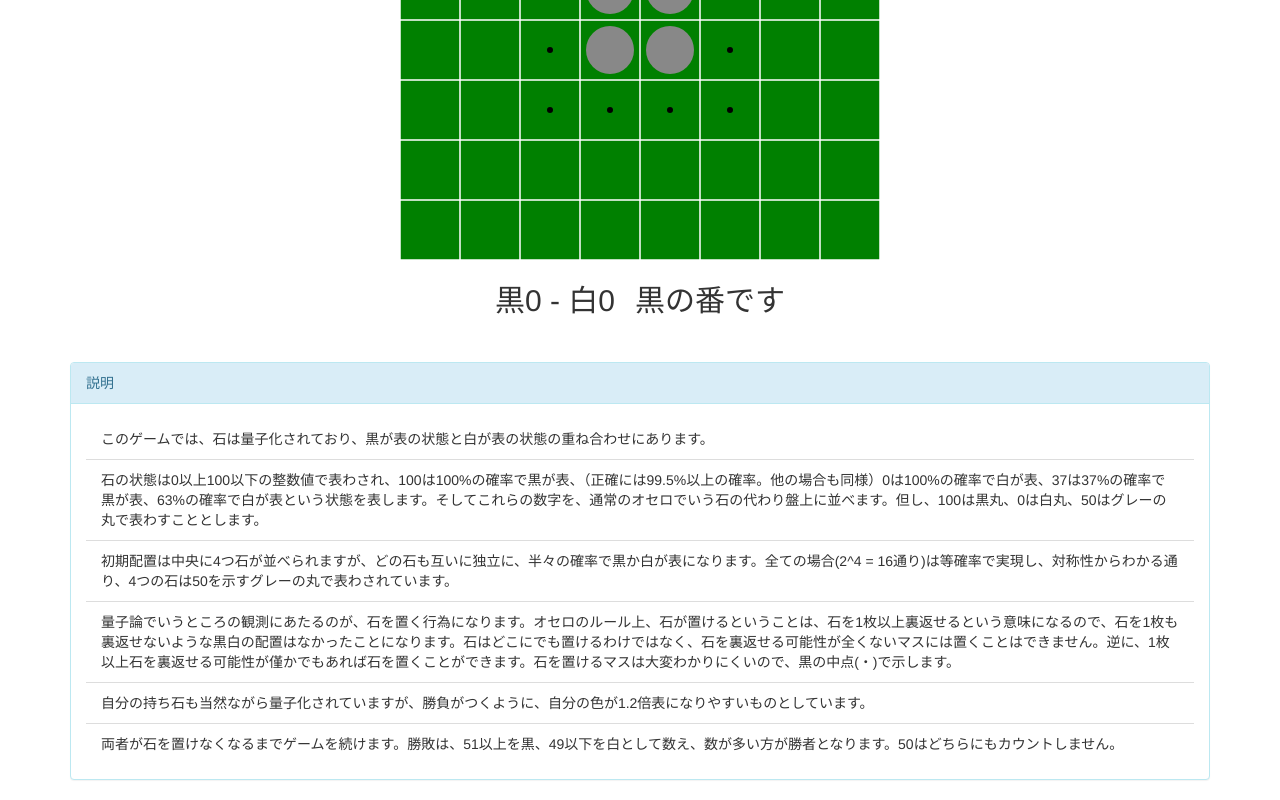
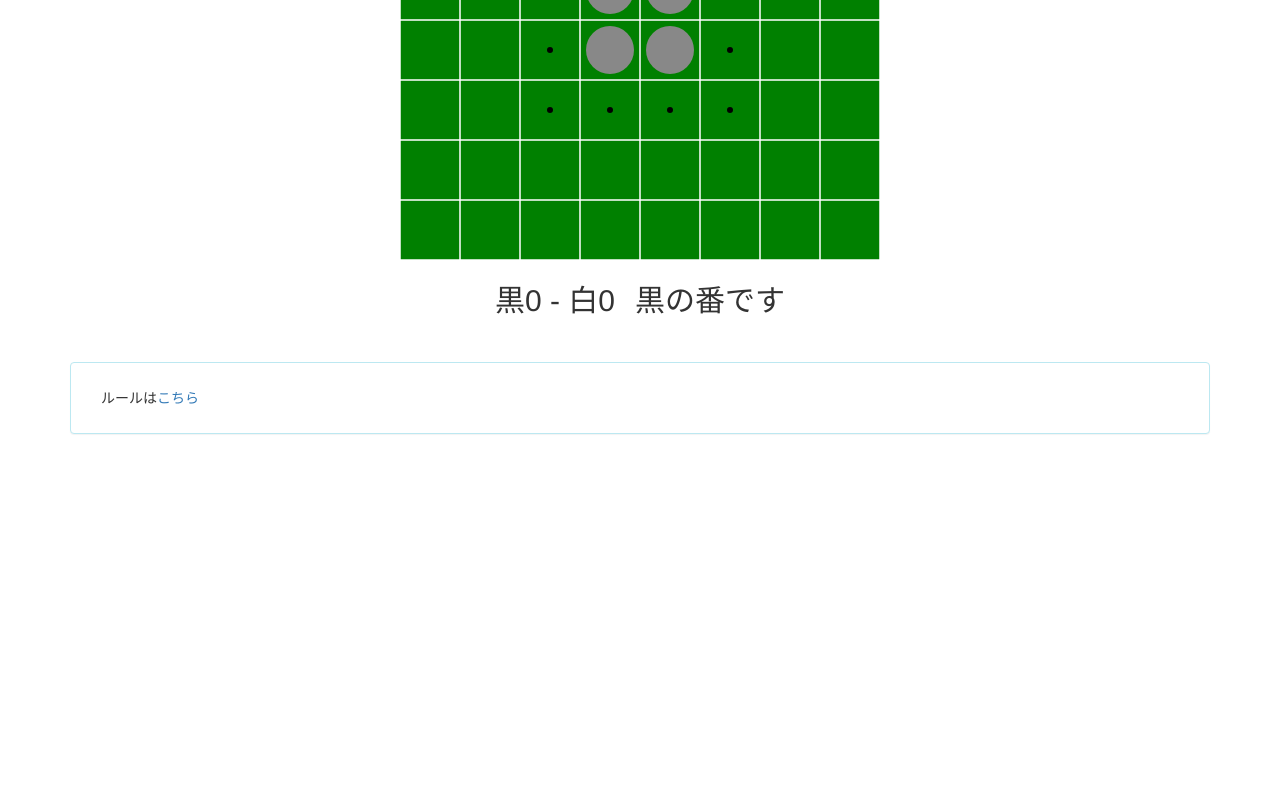
Before and after one commit to educated-idlers/quantum_othello, a plain HTML site: page index.html in a window 1280 px wide. Shown: the part 320-1120 px from the top of the page. After the commit the page ends 800 px from the top, so only its background shows below. Drawn offline with nearby package versions, Linux system fonts and the light colour scheme.

Commit message:
update description

```diff
--- a/index.html
+++ b/index.html
@@ -22,14 +22,8 @@
     <canvas id="board" class="center-block" width="480" height="480">canvas対応のブラウザを使用してください</canvas>
     <p class="game-info text-center"><span id="score">黒0 - 白0</span><span id="info">黒の番です</span></p>
     <div class="panel panel-info">
-      <div class="panel-heading">説明</div>
       <ul class="panel-body list-group">
-        <li class="list-group-item">このゲームでは、石は量子化されており、黒が表の状態と白が表の状態の重ね合わせにあります。</li>
-        <li class="list-group-item">石の状態は0以上100以下の整数値で表わされ、100は100%の確率で黒が表、（正確には99.5%以上の確率。他の場合も同様）0は100%の確率で白が表、37は37%の確率で黒が表、63%の確率で白が表という状態を表します。そしてこれらの数字を、通常のオセロでいう石の代わり盤上に並べます。但し、100は黒丸、0は白丸、50はグレーの丸で表わすこととします。</li>
-        <li class="list-group-item">初期配置は中央に4つ石が並べられますが、どの石も互いに独立に、半々の確率で黒か白が表になります。全ての場合(2^4 = 16通り)は等確率で実現し、対称性からわかる通り、4つの石は50を示すグレーの丸で表わされています。</li>
-        <li class="list-group-item">量子論でいうところの観測にあたるのが、石を置く行為になります。オセロのルール上、石が置けるということは、石を1枚以上裏返せるという意味になるので、石を1枚も裏返せないような黒白の配置はなかったことになります。石はどこにでも置けるわけではなく、石を裏返せる可能性が全くないマスには置くことはできません。逆に、1枚以上石を裏返せる可能性が僅かでもあれば石を置くことができます。石を置けるマスは大変わかりにくいので、黒の中点(・)で示します。</li>
-        <li class="list-group-item">自分の持ち石も当然ながら量子化されていますが、勝負がつくように、自分の色が1.2倍表になりやすいものとしています。</li>
-        <li class="list-group-item">両者が石を置けなくなるまでゲームを続けます。勝敗は、51以上を黒、49以下を白として数え、数が多い方が勝者となります。50はどちらにもカウントしません。</li>
+        <li class="list-group-item">ルールは<a href="http://eduidl.hatenablog.com/entry/2017/03/21/172223">こちら</a></li>
       </ul>
     </div>
   </div>
```
